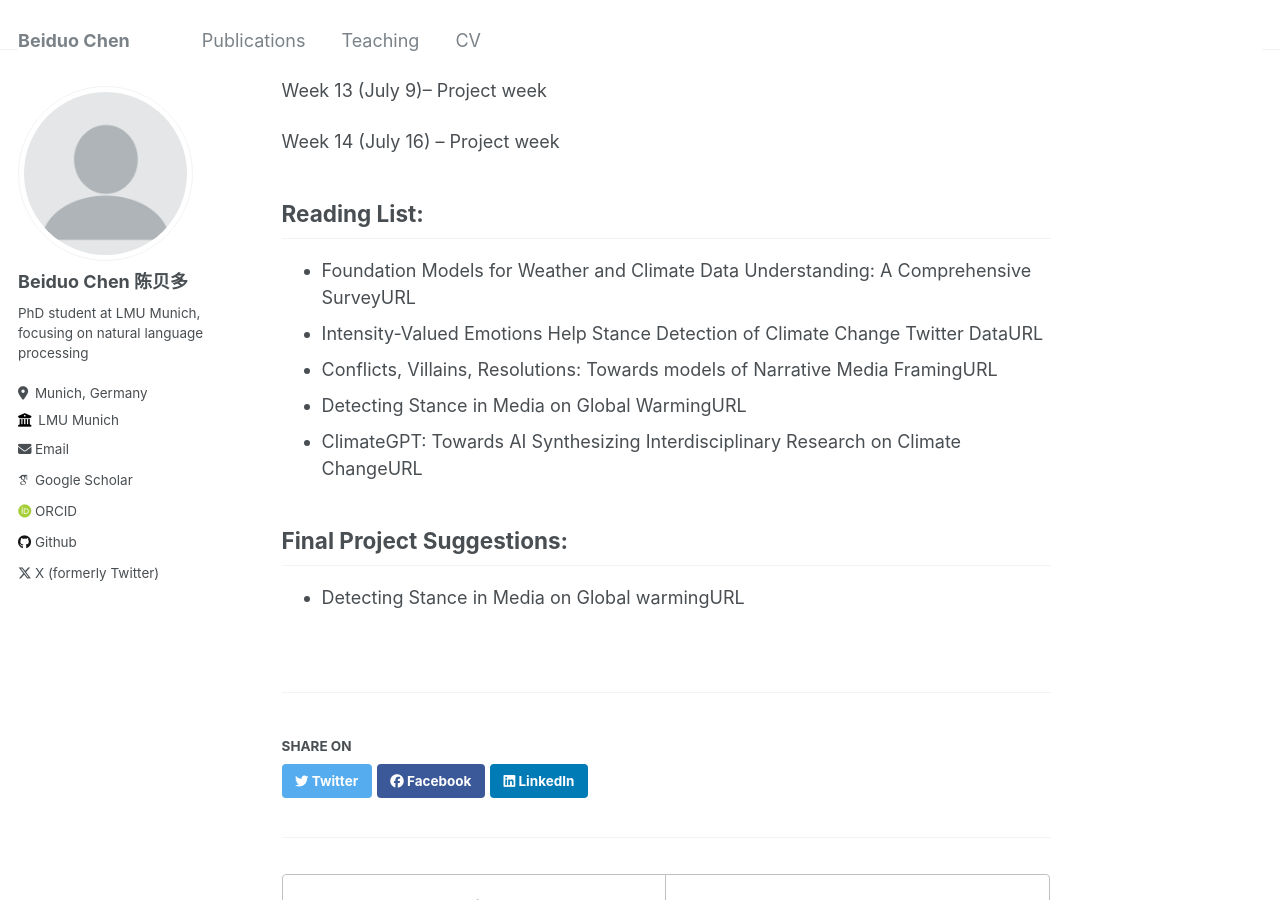
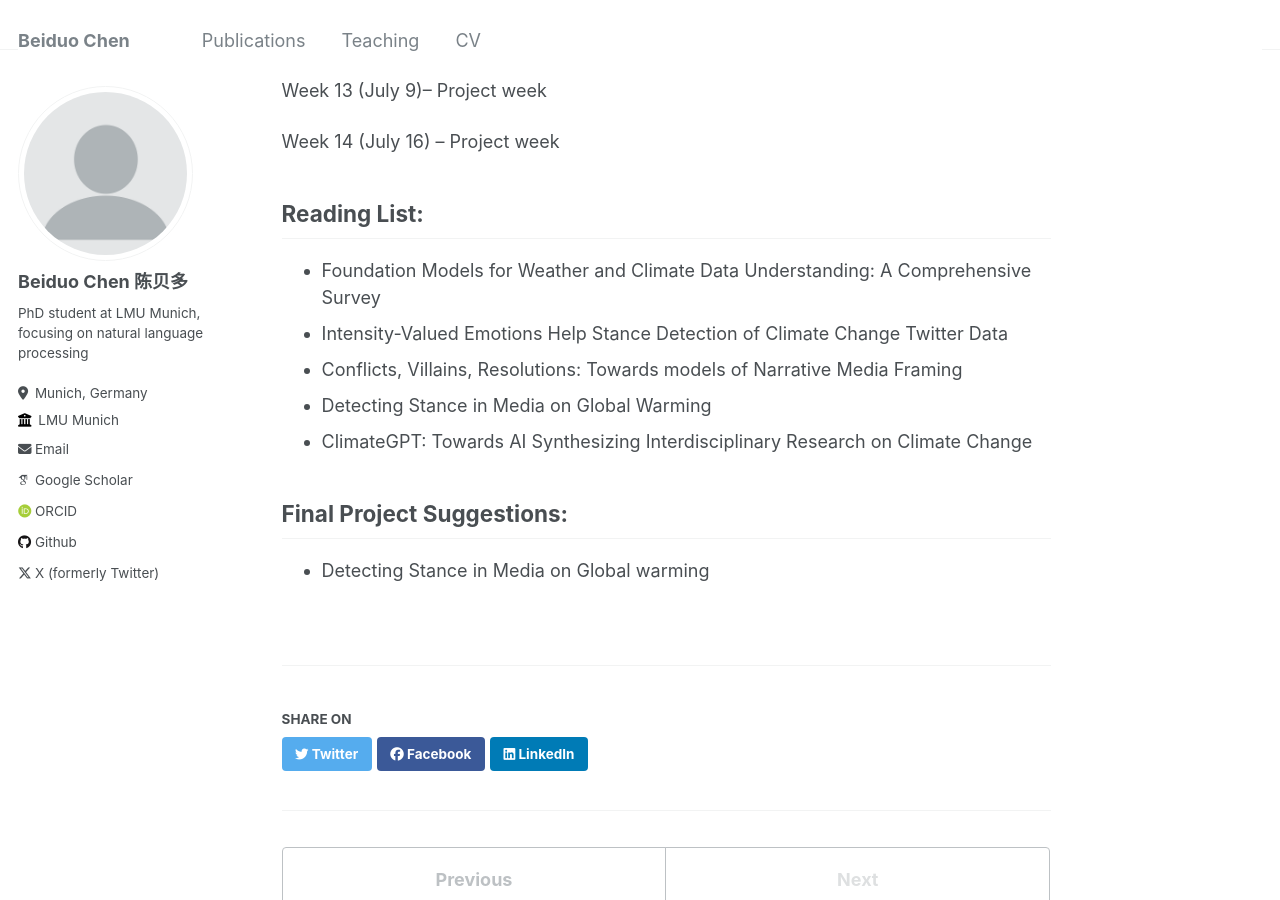
Before and after one commit to Mckysse/mckysse.github.io, a Jekyll site: the page built from _teaching/2024-spring-teaching-4.md, in a window 1280 px wide and 900 px high, scrolled down 965 px. Built offline with Jekyll 4.4.1, drawn with Linux system fonts in a browser that asks for light colours; some web fonts are replaced.

Commit message:
Update 2024-spring-teaching-4.md

```diff
--- a/_teaching/2024-spring-teaching-4.md
+++ b/_teaching/2024-spring-teaching-4.md
@@ -44,12 +44,12 @@ Week 14 (July 16) -- Project week
 
 ## Reading List:
 
-* Foundation Models for Weather and Climate Data Understanding: A Comprehensive SurveyURL
-* Intensity-Valued Emotions Help Stance Detection of Climate Change Twitter DataURL
-* Conflicts, Villains, Resolutions: Towards models of Narrative Media FramingURL
-* Detecting Stance in Media on Global WarmingURL
-* ClimateGPT: Towards AI Synthesizing Interdisciplinary Research on Climate ChangeURL
+* Foundation Models for Weather and Climate Data Understanding: A Comprehensive Survey
+* Intensity-Valued Emotions Help Stance Detection of Climate Change Twitter Data
+* Conflicts, Villains, Resolutions: Towards models of Narrative Media Framing
+* Detecting Stance in Media on Global Warming
+* ClimateGPT: Towards AI Synthesizing Interdisciplinary Research on Climate Change
 
 ## Final Project Suggestions:
 
-* Detecting Stance in Media on Global warmingURL
+* Detecting Stance in Media on Global warming
```
